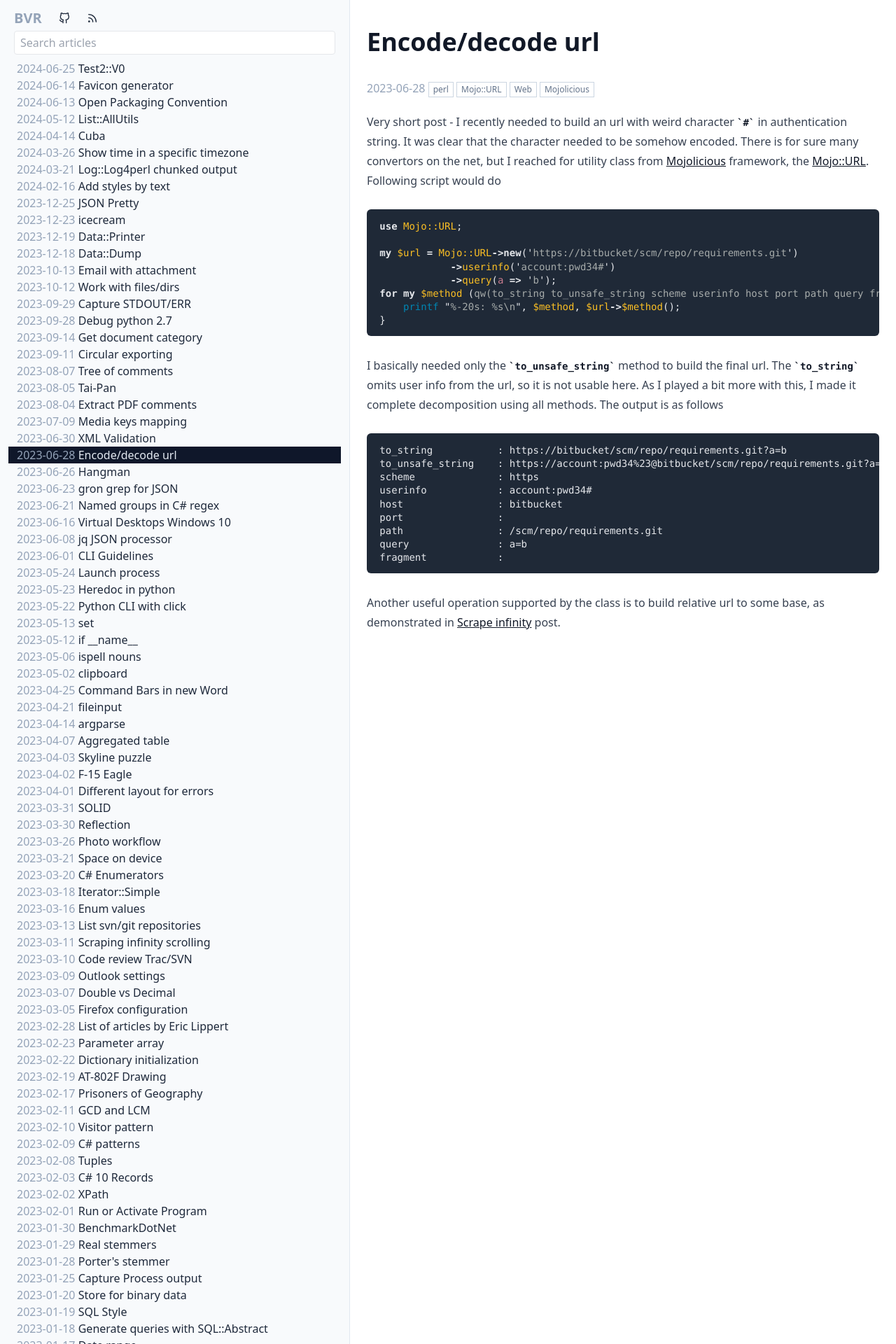
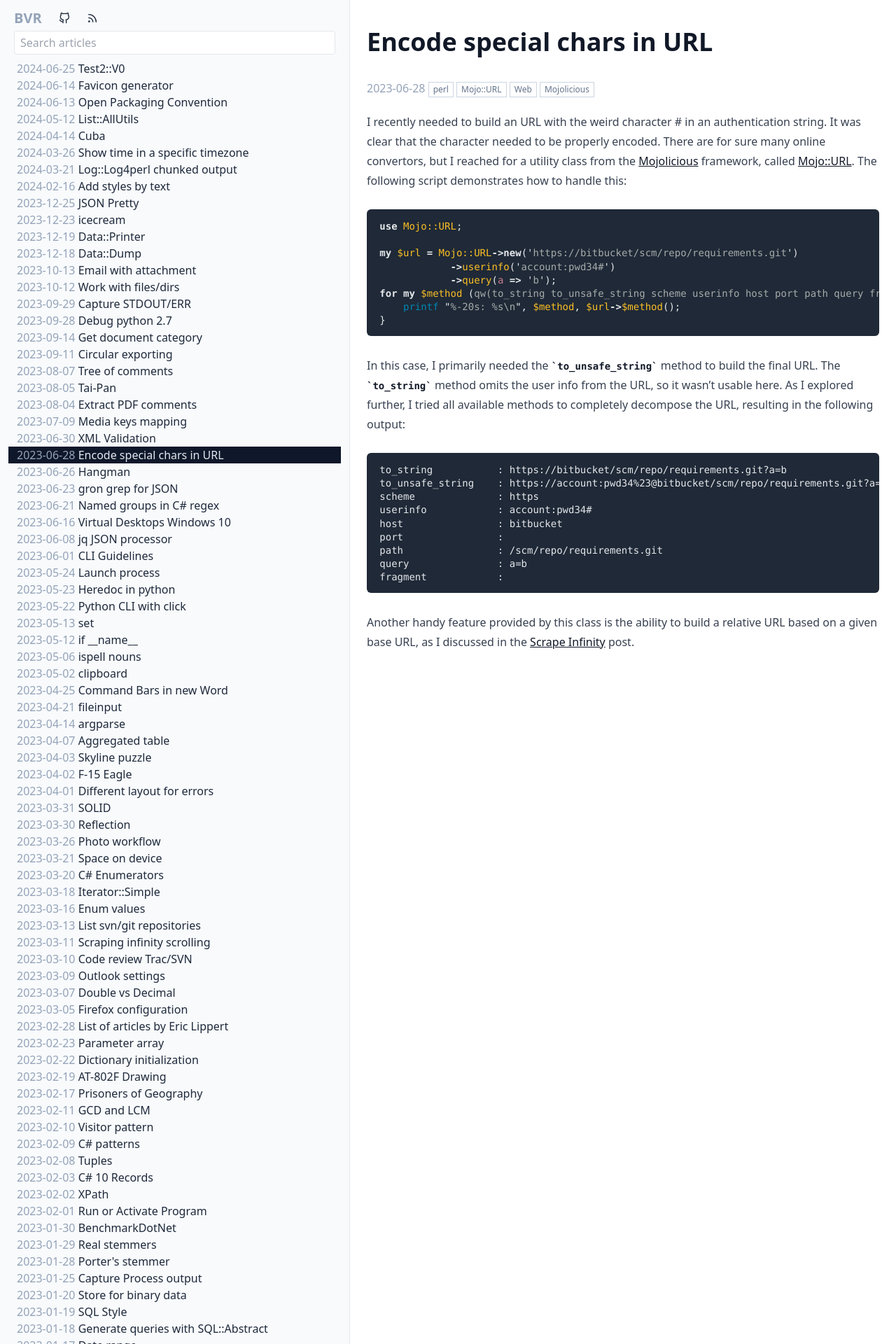
Before and after one commit to bvr/bvr.github.io, a Jekyll site: the page built from _posts/2023-06-28-encode-url.md, in a window 1280 px wide. Shown: the top 1920 px of the page at 70% size. Built offline with Jekyll 4.4.1, drawn with Linux system fonts in a browser that asks for light colours.

Commit message:
Updated old post on url encoding. Added script to download nihongo con teppei mp3

````diff
--- a/_posts/2023-06-28-encode-url.md
+++ b/_posts/2023-06-28-encode-url.md
@@ -1,6 +1,6 @@
 ---
 layout: post
-title: Encode/decode url
+title: Encode special chars in URL
 published: yes
 tags:
   - perl
@@ -8,7 +8,7 @@ tags:
   - Web
   - Mojolicious
 ---
-Very short post - I recently needed to build an url with weird character `#` in authentication string. It was clear that the character needed to be somehow encoded. There is for sure many convertors on the net, but I reached for utility class from [Mojolicious][1] framework, the [Mojo::URL][2]. Following script would do
+I recently needed to build an URL with the weird character # in an authentication string. It was clear that the character needed to be properly encoded. There are for sure many online convertors, but I reached for a utility class from the [Mojolicious][1] framework, called [Mojo::URL][2]. The following script demonstrates how to handle this:
 
 ```perl
 use Mojo::URL;
@@ -21,7 +21,7 @@ for my $method (qw(to_string to_unsafe_string scheme userinfo host port path que
 }
 ```
 
-I basically needed only the `to_unsafe_string` method to build the final url. The `to_string` omits user info from the url, so it is not usable here. As I played a bit more with this, I made it complete decomposition using all methods. The output is as follows
+In this case, I primarily needed the `to_unsafe_string` method to build the final URL. The `to_string` method omits the user info from the URL, so it wasn't usable here. As I explored further, I tried all available methods to completely decompose the URL, resulting in the following output:
 
 ```
 to_string           : https://bitbucket/scm/repo/requirements.git?a=b
@@ -35,7 +35,7 @@ query               : a=b
 fragment            :
 ```
 
-Another useful operation supported by the class is to build relative url to some base, as demonstrated in [Scrape infinity]({% post_url 2023-03-11-scrape-infinity %}) post.
+Another handy feature provided by this class is the ability to build a relative URL based on a given base URL, as I discussed in the [Scrape Infinity]({% post_url 2023-03-11-scrape-infinity %}) post.
 
 [1]: https://mojolicious.io/
 [2]: https://docs.mojolicious.org/Mojo/URL
````
Also changed, not shown: 1 other file.
